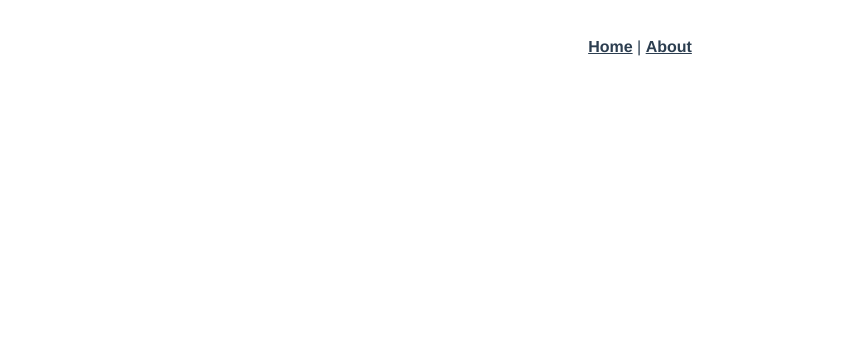
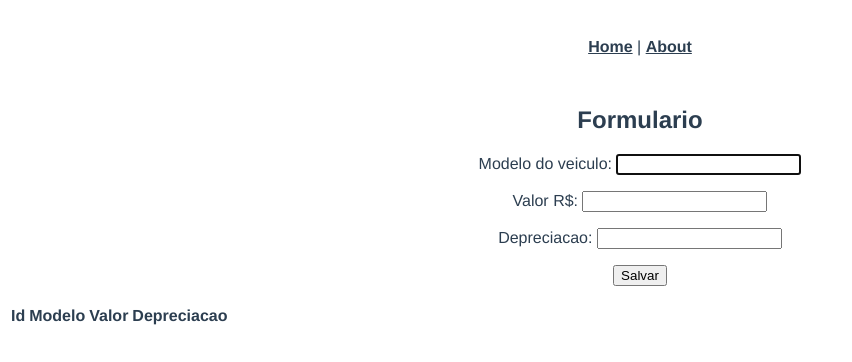
Before and after one commit to VictorCardial/CalcKmFront, a Vue app: page /formulario in a window 1280 px wide. Shown: the top 362 px of the page, without its empty margins (0-852 px from the left). Built offline with nearby package versions, Linux system fonts and the light colour scheme.

Commit message:
AuthHeader

```diff
--- a/src/main.js
+++ b/src/main.js
@@ -2,11 +2,17 @@ import Vue from 'vue'
 import App from './App.vue'
 import router from './router'
 import store from './store'
-import axios from 'axios'
+import axios from "axios";
+import setAuthHeader from './utils/HeaderAuth';
 
-axios.defaults.baseURL = 'https://8080-gray-jellyfish-fu6wf25t.ws-us17.gitpod.io/calculo_do_Km/';
+if(localStorage.jwtToken){
+  setAuthHeader(localStorage.jwtToken);
+}else{
+  setAuthHeader(false);
+}
 
-axios.defaults.headers.common['Authorization'] = 'Bearer ' + localStorage.getItem('token');
+axios.defaults.baseURL = 'https://8080-copper-mastodon-gmo5wiyl.ws-us21.gitpod.io/calculo_do_Km/';
+
 
 Vue.config.productionTip = false
 
--- a/src/router/index.js
+++ b/src/router/index.js
@@ -16,6 +16,11 @@ Vue.use(VueRouter)
     component: () => import( '../views/Trabalho.vue')
   },
   {
+    path: '/formulario',
+    name: 'Formulario',
+    component: () => import( '../views/Formulario.vue')
+  },
+  {
     path: '/about',
     name: 'About',
     // route level code-splitting
--- /dev/null
+++ b/src/utils/HeaderAuth.js
@@ -0,0 +1,15 @@
+import axios from "axios";
+
+const setAuthHeader = (token) => {
+    if(token)
+    {
+        axios.defaults.headers = {
+            Authorization: "Bearer " + token,
+        };
+    }
+    else{
+        delete axios.defaults.headers.Authorization;
+    }
+};
+
+export default setAuthHeader;
--- a/src/views/About.vue
+++ b/src/views/About.vue
@@ -21,6 +21,7 @@
 
 import axios from 'axios';
 import { mapMutations } from 'vuex';
+import setAuthHeader from '../utils/HeaderAuth';
 
 export default {
   name: 'Home',
@@ -40,7 +41,8 @@ export default {
       { username: this.nome, password: this.senha} )
       .then(res => {
         console.log(res);
-        localStorage.setItem('token',res.data.token);
+        localStorage.setItem('jwtToken',res.data.token);
+        setAuthHeader(res.data.token);
         this.sucesso();
       })
       .catch(error => {
@@ -56,7 +58,7 @@ export default {
     sucesso() {
       this.setUsuario(this.nome);
       this.setSenha(this.senha);
-      this.$router.push('/trabalho');
+      this.$router.push('/formulario');
     }
   }
 }
--- /dev/null
+++ b/src/views/Formulario.vue
@@ -0,0 +1,92 @@
+<template>
+    <div>
+        <form @submit.prevent="cadastrar">
+            <h2>Formulario</h2>
+            <p>
+                <label for="modelo">Modelo do veiculo: </label>
+                <input type="text" id="modelo"
+                required autofocus
+                v-model="modelo">
+            </p>
+            <p>
+                <label for="valor_automovel">Valor R$: </label>
+                <input type="text" id="valor_automovel"
+                required
+                v-model="valor_automovel">
+            </p>
+            <p>
+                <label for="depreciacao">Depreciacao: </label>
+                <input type="text" id="depreciacao"
+                required
+                v-model="depreciacao">
+            </p>
+            <button type="submit">Salvar</button>
+        </form>
+
+        <br>
+
+        <table>
+            <thead>
+                <tr>
+                    <th>Id</th>
+                    <th>Modelo</th>
+                    <th>Valor</th>
+                    <th>Depreciacao</th>
+                </tr>
+            </thead>
+
+            <tbody>
+                <tr v-for="form in formularios" :key="form.id">
+                    <td>{{ form.id }}</td>
+                    <td>{{ form.modelo }}</td>
+                    <td>{{ form.valor_automovel }}</td>
+                    <td>{{ form.depreciacao }}</td>
+                </tr>
+            </tbody>
+        </table>
+    </div>
+</template>
+
+<script>
+
+import axios from 'axios';
+import { mapState } from 'vuex';
+
+export default {
+    name: 'anotacoes',
+    data(){
+        return {
+            modelo: '',
+            valor_automovel: '',
+            depreciacao: '',
+            formularios: []
+        }
+    },
+    computed: {
+        ...mapState([
+            'usuario',
+            'senha'
+        ])
+    },
+    methods: {
+        cadastrar() {
+            axios.post('formulario',
+            {
+                modelo: this.modelo,
+                valor_automovel: this.valor_automovel,
+                depreciacao: this.depreciacao,
+                usuario:{nome:this.usuario}
+            }
+            )
+            .then(res => {
+                console.log(res);
+                this.modelo = '';
+                this.valor_automovel = '';
+                this.depreciacao = '';
+                this.formularios.push(res.data);
+            })
+            .catch(error => console.log(error))
+        }
+    }
+}
+</script>
```
